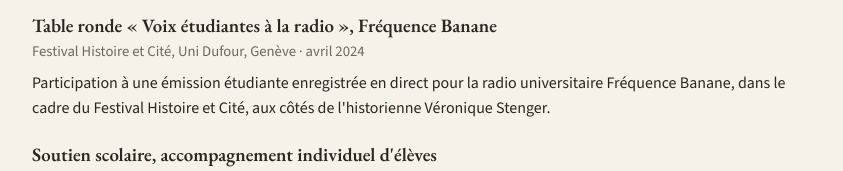
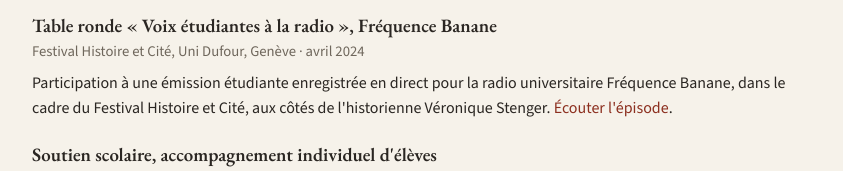
Before and after one commit to remypalatan/remypalatan.github.io, a plain HTML site: page index.html in a window 1280 px wide. Shown: the part 2243-2414 px from the top of the page, without its empty margins (218-1061 px from the left). Drawn offline with nearby package versions, Linux system fonts and the light colour scheme.

Commit message:
Update event description with Spotify link
Added a link to listen to the episode on Spotify.

```diff
--- a/index.html
+++ b/index.html
@@ -161,7 +161,7 @@
     <div class="item">
       <h3>Table ronde « Voix étudiantes à la radio », Fréquence Banane</h3>
       <p class="meta">Festival Histoire et Cité, Uni Dufour, Genève · avril 2024</p>
-      <p>Participation à une émission étudiante enregistrée en direct pour la radio universitaire Fréquence Banane, dans le cadre du Festival Histoire et Cité, aux côtés de l'historienne Véronique Stenger.</p>
+      <p>Participation à une émission étudiante enregistrée en direct pour la radio universitaire Fréquence Banane, dans le cadre du Festival Histoire et Cité, aux côtés de l'historienne Véronique Stenger. <a href="https://open.spotify.com/episode/7cB2oFFGX0F8if1EHOEXWQ">Écouter l'épisode</a>.</p>
     </div>
     <div class="item">
       <h3>Soutien scolaire, accompagnement individuel d'élèves</h3>
```
